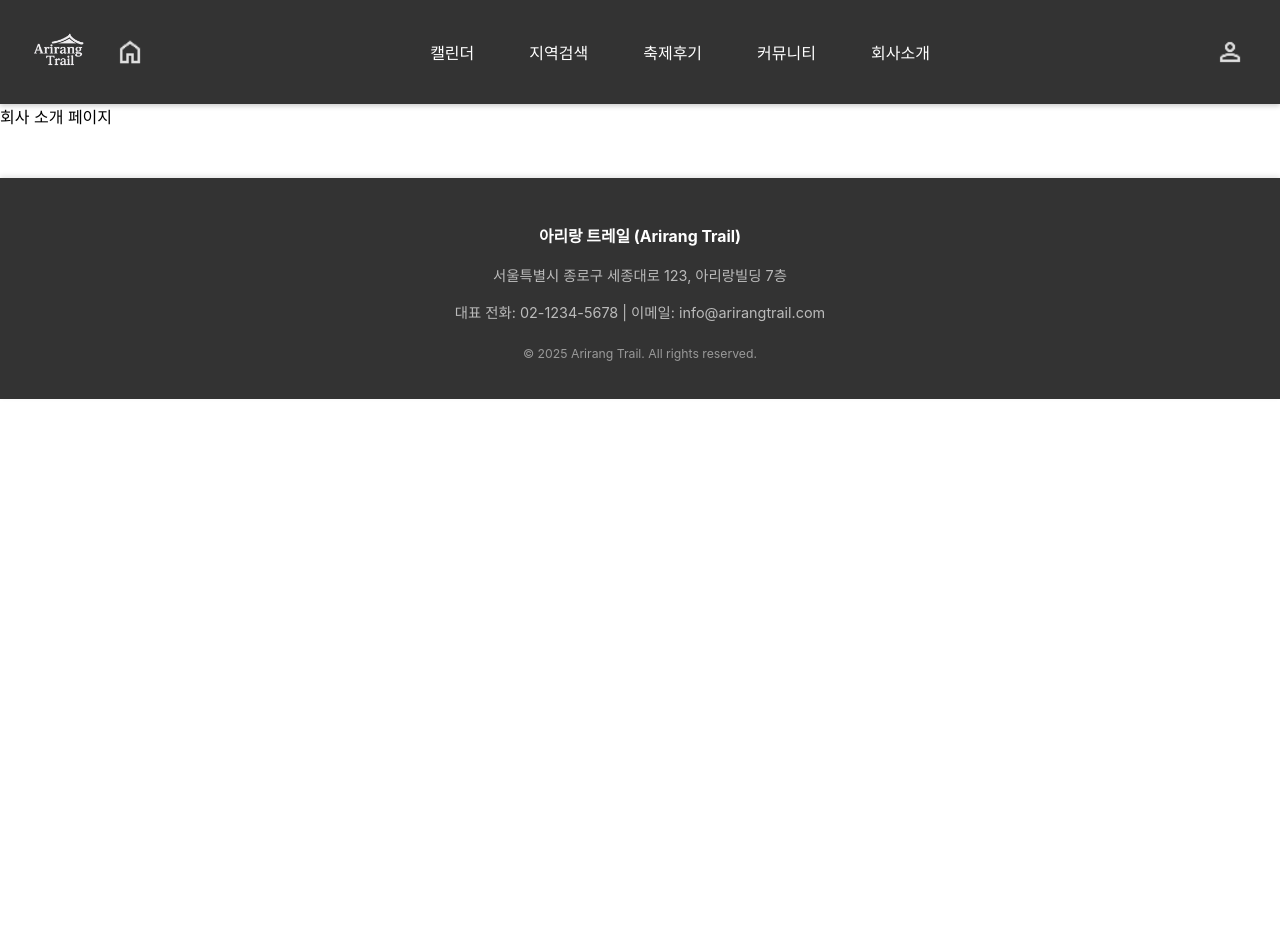
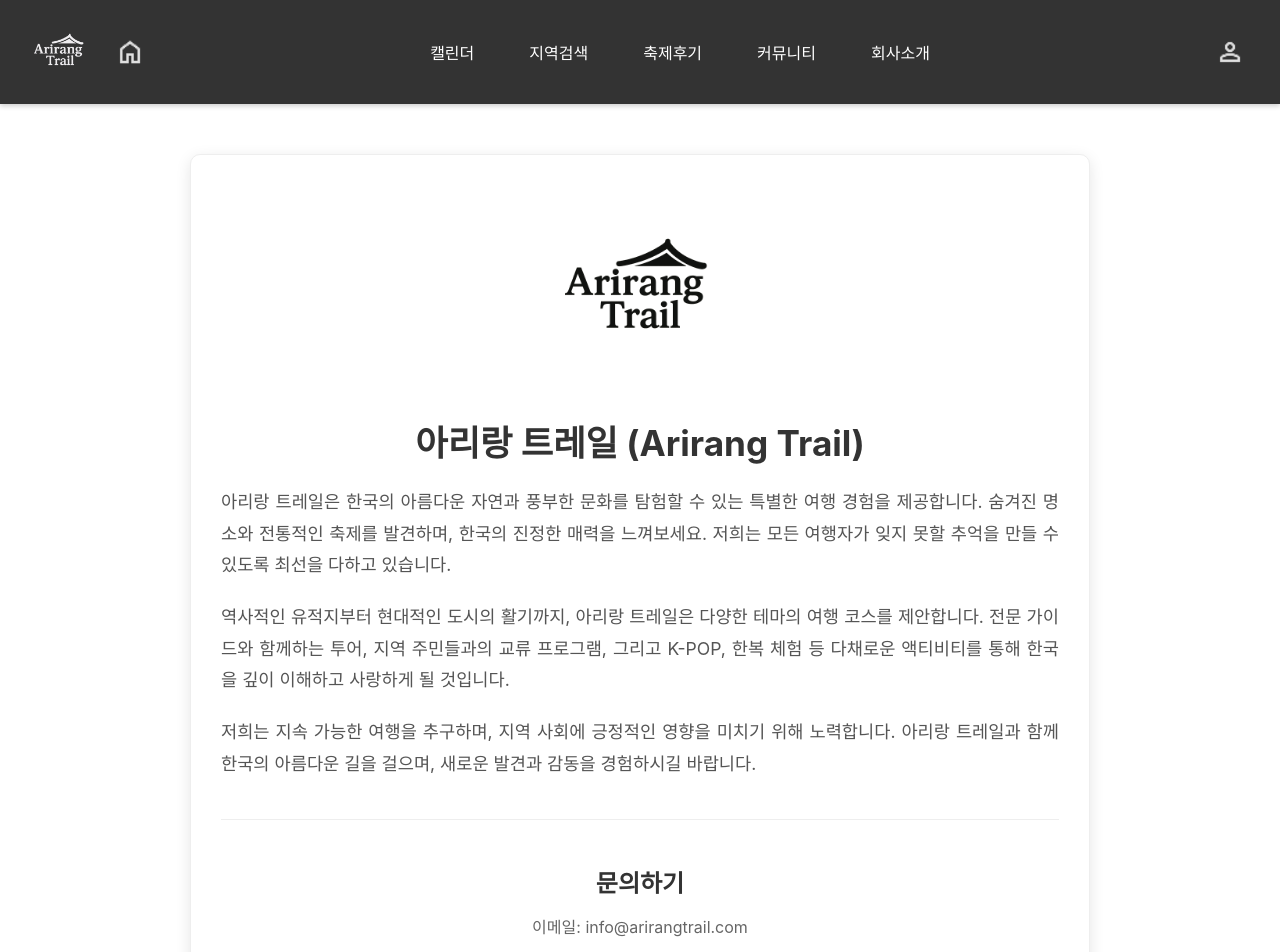
Before and after one commit to meanin9less/arirangtrail, a React (Create React App) app in the folder frontend/: page /company in a window 1280 px wide. Shown: the top 952 px of the page. Before the commit the page ends 800 px from the top, so only its background shows below. Built offline with nearby package versions, Linux system fonts and the light colour scheme.

Commit message:
company first update

```diff
--- /dev/null
+++ b/frontend/src/company/CompanyPage.module.css
@@ -0,0 +1,77 @@
+/* src/company/CompanyPage.module.css */
+
+.companyContainer {
+    max-width: 900px; /* 페이지 콘텐츠의 최대 너비 */
+    margin: 50px auto; /* 상하 50px, 좌우 자동 마진으로 중앙 정렬 */
+    padding: 30px; /* 내부 여백 */
+    border: 1px solid #eee;
+    border-radius: 10px;
+    box-shadow: 0 4px 15px rgba(0,0,0,0.1); /* 부드러운 그림자 효과 */
+    background-color: #fff;
+    text-align: center; /* 전체 내용을 중앙 정렬 */
+    box-sizing: border-box;
+}
+
+.companyLogo {
+    max-width: 200px; /* 로고 이미지의 최대 너비 */
+    height: auto;
+    margin-bottom: 30px; /* 로고 아래 여백 */
+    display: block; /* 중앙 정렬을 위해 블록 요소로 설정 */
+    margin-left: auto; /* 로고 중앙 정렬 */
+    margin-right: auto; /* 로고 중앙 정렬 */
+}
+
+.companyTitle {
+    font-size: 2.2em;
+    color: #333;
+    margin-bottom: 20px;
+    font-weight: bold;
+}
+
+.companyDescription {
+    font-size: 1.1em;
+    line-height: 1.8; /* 줄 간격 조절로 가독성 향상 */
+    color: #555;
+    margin-bottom: 20px;
+    text-align: justify; /* 텍스트 양쪽 정렬 */
+}
+
+.contactInfo {
+    margin-top: 40px;
+    padding-top: 20px;
+    border-top: 1px solid #eee;
+    text-align: center;
+    color: #666;
+}
+
+.contactInfo h3 {
+    font-size: 1.5em;
+    color: #333;
+    margin-bottom: 15px;
+}
+
+.contactInfo p {
+    margin-bottom: 8px;
+    line-height: 1.5;
+}
+
+/* 모바일 반응형 */
+@media (max-width: 768px) {
+    .companyContainer {
+        margin: 20px auto;
+        padding: 20px;
+    }
+    .companyLogo {
+        max-width: 150px;
+    }
+    .companyTitle {
+        font-size: 1.8em;
+    }
+    .companyDescription {
+        font-size: 1em;
+        text-align: left; /* 모바일에서는 왼쪽 정렬이 더 나을 수 있음 */
+    }
+    .contactInfo h3 {
+        font-size: 1.3em;
+    }
+}
--- a/frontend/src/company/CompanyPage.tsx
+++ b/frontend/src/company/CompanyPage.tsx
@@ -1,16 +1,43 @@
-import React from "react";
+import React from 'react';
+import styles from './CompanyPage.module.css'; // 회사소개 페이지 스타일 임포트
 
-interface CompanyProps{
+// 아리랑 트레일 로고 이미지 임포트 (경로 확인)
+import arirangLogo from '../images/arirang1.png';
 
-}
+const CompanyPage: React.FC = () => {
+    return (
+        <div className={styles.companyContainer}>
+            {/* 아리랑 트레일 로고 */}
+            <img src={arirangLogo} alt="아리랑 트레일 로고" className={styles.companyLogo} />
 
-const CompanyPage = ({}:CompanyProps)=>{
+            {/* 회사 소개 제목 */}
+            <h2 className={styles.companyTitle}>아리랑 트레일 (Arirang Trail)</h2>
 
-    return(
-        <>
-            회사 소개 페이지
-        </>
+            {/* 회사 소개 내용 */}
+            <p className={styles.companyDescription}>
+                아리랑 트레일은 한국의 아름다운 자연과 풍부한 문화를 탐험할 수 있는 특별한 여행 경험을 제공합니다.
+                숨겨진 명소와 전통적인 축제를 발견하며, 한국의 진정한 매력을 느껴보세요.
+                저희는 모든 여행자가 잊지 못할 추억을 만들 수 있도록 최선을 다하고 있습니다.
+            </p>
+            <p className={styles.companyDescription}>
+                역사적인 유적지부터 현대적인 도시의 활기까지, 아리랑 트레일은 다양한 테마의 여행 코스를 제안합니다.
+                전문 가이드와 함께하는 투어, 지역 주민들과의 교류 프로그램, 그리고 K-POP, 한복 체험 등
+                다채로운 액티비티를 통해 한국을 깊이 이해하고 사랑하게 될 것입니다.
+            </p>
+            <p className={styles.companyDescription}>
+                저희는 지속 가능한 여행을 추구하며, 지역 사회에 긍정적인 영향을 미치기 위해 노력합니다.
+                아리랑 트레일과 함께 한국의 아름다운 길을 걸으며, 새로운 발견과 감동을 경험하시길 바랍니다.
+            </p>
+
+            {/* 추가 정보 섹션 (선택 사항) */}
+            <div className={styles.contactInfo}>
+                <h3>문의하기</h3>
+                <p>이메일: info@arirangtrail.com</p>
+                <p>전화: 02-1234-5678</p>
+                <p>주소: 서울특별시 종로구 세종대로 123, 아리랑빌딩 7층</p>
+            </div>
+        </div>
     );
-}
+};
 
 export default CompanyPage;
--- a/frontend/src/review/ReviewWritePage.tsx
+++ b/frontend/src/review/ReviewWritePage.tsx
@@ -133,8 +133,8 @@ function ReviewWritePage() {
                         required
                         className={styles.selectField}
                     >
-                        {[5, 4, 3, 2, 1].map(num => ( // 5점부터 내림차순으로 표시
-                            <option key={num} value={num}>{num}점</option>
+                        {["⭐⭐⭐⭐⭐", "⭐⭐⭐⭐", "⭐⭐⭐", "⭐⭐", "⭐"].map(num => ( // 5점부터 내림차순으로 표시
+                            <option key={num} value={num}>{num}</option>
                         ))}
                     </select>
                 </div>
```
